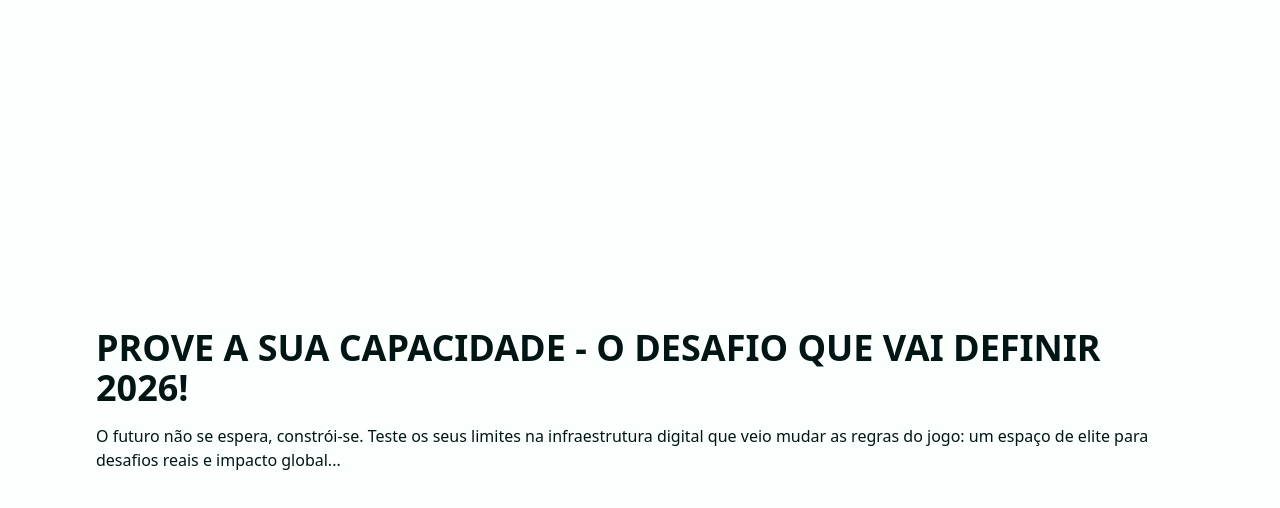
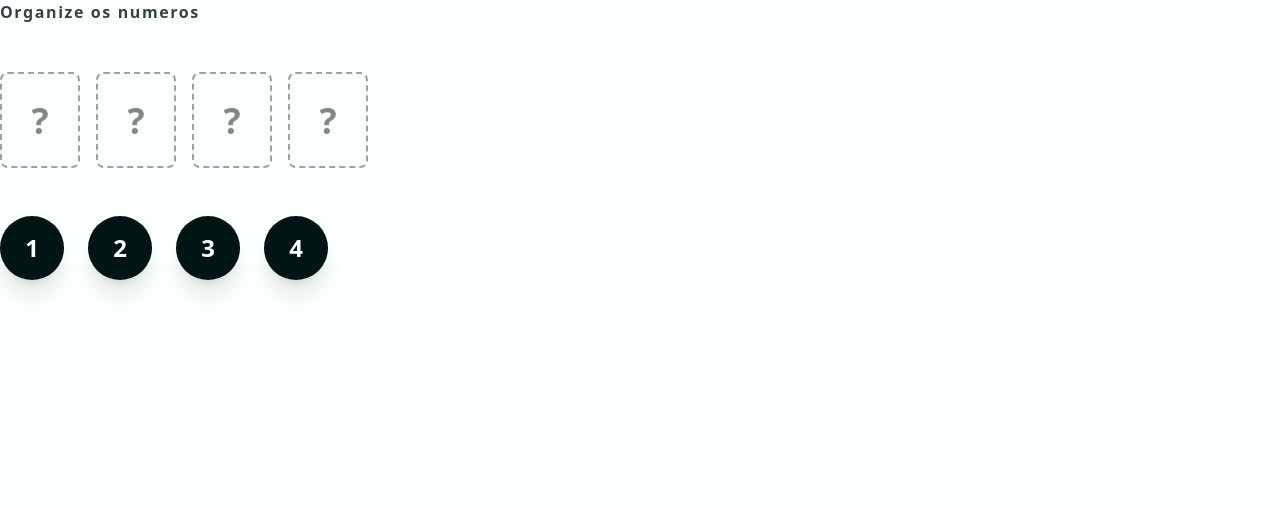
Before and after one commit to suchel-dc/femabras-desafio, a Next.js app in the folder frontend/: page / in a window 1280 px wide. Shown: the top 508 px of the page. Built offline with nearby package versions, Linux system fonts and the light colour scheme.

Commit message:
feat: implement draggable number tokens and dnd-kit context

```diff
--- a/frontend/package.json
+++ b/frontend/package.json
@@ -9,6 +9,9 @@
     "lint": "eslint"
   },
   "dependencies": {
+    "@dnd-kit/core": "^6.3.1",
+    "@dnd-kit/utilities": "^3.2.2",
+    "framer-motion": "^12.34.3",
     "next": "16.1.6",
     "react": "19.2.3",
     "react-dom": "19.2.3"
--- a/frontend/src/app/page.tsx
+++ b/frontend/src/app/page.tsx
@@ -1,9 +1,57 @@
-export default function Home() {
-  return (
-    <main className="flex min-h-screen flex-col items-center justify-center p-24">
-      <h1 className="text-4xl font-bold">PROVE A SUA CAPACIDADE - O DESAFIO QUE VAI DEFINIR 2026!</h1>
+"use client";
+import { useState } from "react";
+import { DndContext, DragEndEvent } from "@dnd-kit/core";
+import ChallengeSlot from "@/components/ChallengeSlot";
+import DraggableNumber from "@/components/DraggableNumber";
 
-      <p className="mt-4">O futuro não se espera, constrói-se. Teste os seus limites na infraestrutura digital que veio mudar as regras do jogo: um espaço de elite para desafios reais e impacto global...</p>
+export default function Home(){
+  const [sequenceNumber, setSequenceNumber] = useState(["", "", "", ""]);
+  const availableNumber = ["1", "2", "3", "4"];
+
+  const handleDragEnd = (event: DragEndEvent) => {
+    const {over, active} = event;
+
+    // If the number is droped over a valid slot
+    if (over && over.id.toString().startsWith("slot-")) {
+      const slotIndex = parseInt(over.id.toString().split("-")[1]);
+      const value = active.id.toString();
+
+      const newSequenceNumber = [...sequenceNumber];
+      newSequenceNumber[slotIndex] = value.slice(-1);
+      setSequenceNumber(newSequenceNumber);
+    }
+  }
+
+  return(
+    <main>
+      <DndContext onDragEnd={handleDragEnd}>
+        <h2 className="mb-12 font-bold tracking-widest opacity-80">Organize os numeros</h2>
+
+        {/* The target slot */}
+        <div className="flex gap-4 mb-12">
+          {sequenceNumber.map((val, i) => (
+            <ChallengeSlot
+              key={`slot-${i}`}
+              indexOrder={i}
+              orderValue={val}
+              onPlace={(index, value) => {
+                const newSequence = [...sequenceNumber];
+                newSequence[index] = value;
+                setSequenceNumber(newSequence);
+              }}
+            />
+          ))}
+        </div>
+
+        {/* The source number to drag from */}
+        <div className="flex gap-6">
+          {
+            availableNumber.map((mapNumber) => (
+              <DraggableNumber key={mapNumber} id={mapNumber}/>
+            ))
+          }
+        </div>
+      </DndContext>
     </main>
   );
 }
--- /dev/null
+++ b/frontend/src/components/ChallengeSlot.tsx
@@ -0,0 +1,21 @@
+"use client";
+interface SlotProps {
+    indexOrder: number;
+    orderValue: string;
+    onPlace: (indexOrder: number, orderValue: string) => void;
+}
+export default function ChallengeSlot({indexOrder, orderValue, onPlace}: SlotProps){
+    return(
+        <div className="relative flex h-24 w-20 items-center justify-center rounded-lg border-2 border-dashed border-gray-400 bg-transparent transition-all hover:border-foreground">
+      <input
+        type="text"
+        maxLength={1}
+        value={orderValue}
+        onChange={(event) => onPlace(indexOrder, event.target.value)}
+        className="h-full w-full bg-transparent text-center text-4xl font-bold uppercase outline-none"
+        placeholder="?"
+      />
+      <div className="absolute inset-0 pointer-events-none" />
+    </div>
+    );
+}
--- /dev/null
+++ b/frontend/src/components/DraggableNumber.tsx
@@ -0,0 +1,22 @@
+import { useDraggable } from "@dnd-kit/core";
+import { CSS } from "@dnd-kit/utilities";
+
+interface DraggableProps {
+    id: string;
+}
+export default function DraggableNumber({ id }: DraggableProps){
+    // Initialising the draggable hook
+    const {attributes, listeners, setNodeRef, transform} = useDraggable({id: id,});
+
+    // Apply the moving transformation (the x and y coordinates)
+    const style = {transform: CSS.Translate.toString(transform)};
+
+    return(
+        <div
+        ref={setNodeRef}
+        style={style}
+        {...listeners}
+        {...attributes}
+        className="flex h-16 w-16 cursor-grab items-center justify-center rounded-full bg-foreground text-background text-2xl font-black shadow-xl active:cursor-grabbing active:scale-110 transition-transform" >{id}</div>
+    );
+}
```
Also changed, not shown: 1 other file (tests, documents, lock files or other folders).
